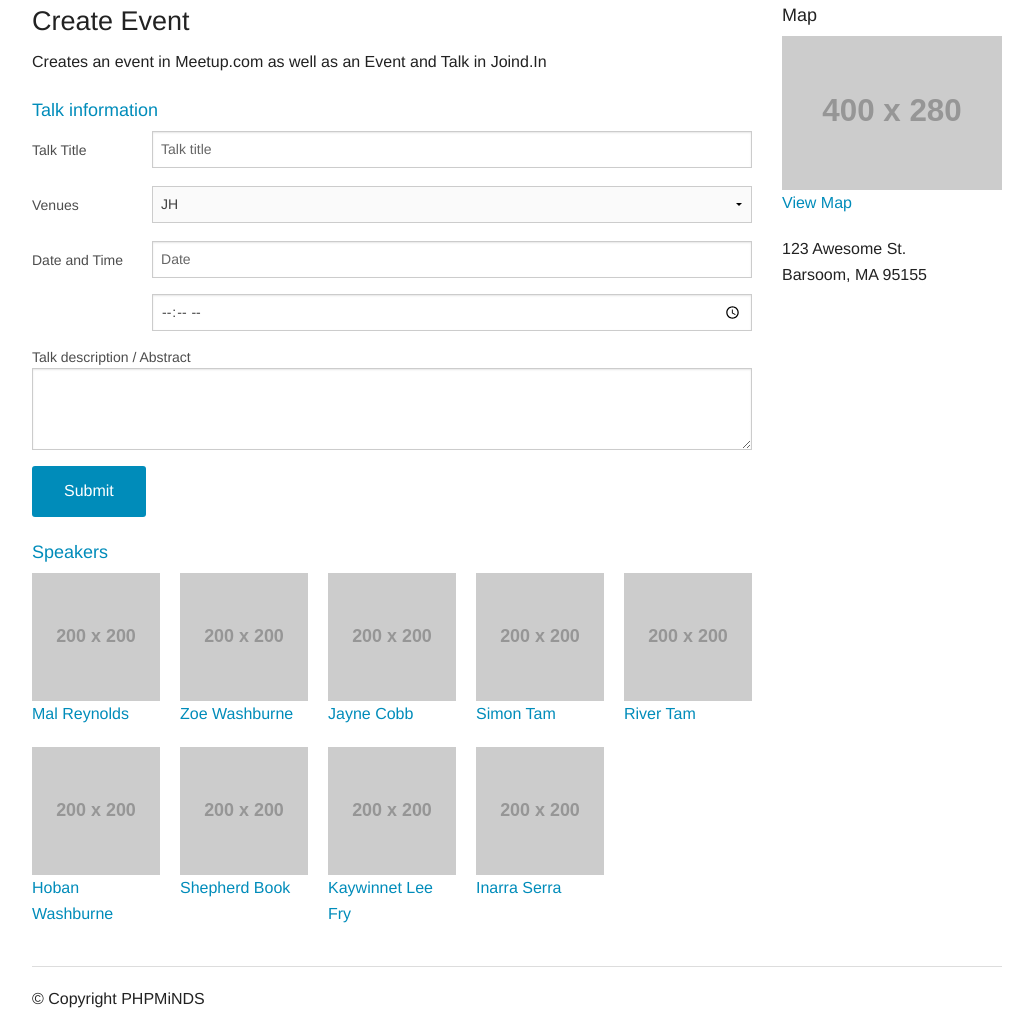
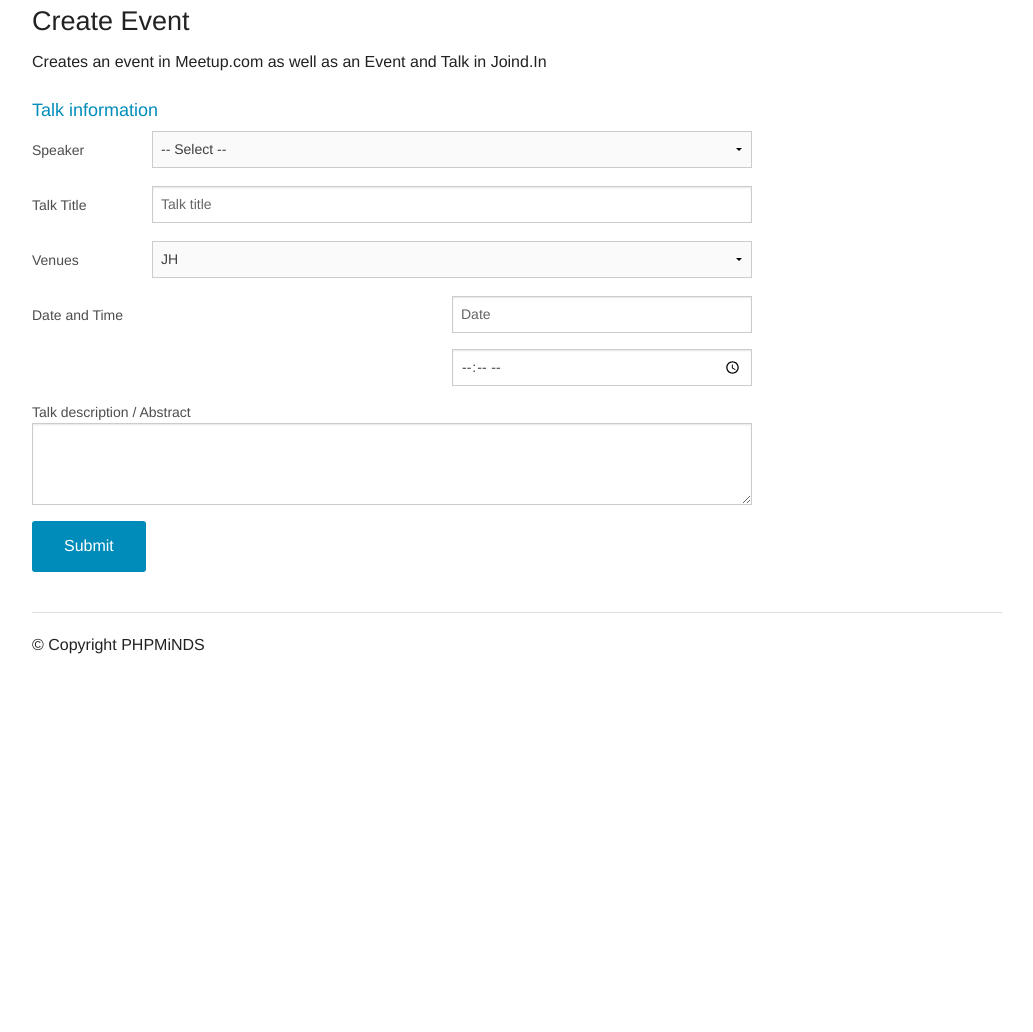
Before and after one commit to phpminds/website, a PHP site: template app/templates/admin/create-event.twig in a window 1280 px wide. Shown: the part 45-1077 px from the top of the page, without its empty margins (123-1156 px from the left). After the commit the page ends 699 px from the top, so only its background shows below. Run offline with PHP 8.4, Linux system fonts and the light colour scheme; the template is opened without the code that fills it: most values are stand-ins (such as "Sample title", 1, 10 or a date in 2020); grey boxes labelled with a size stand in for pictures from a placeholder-image service; some libraries are stand-ins or nearby versions.

Commit message:
Ability to create a speaker for the same page as creating an event.

```diff
--- a/app/templates/admin/create-event.twig
+++ b/app/templates/admin/create-event.twig
@@ -1,4 +1,6 @@
 {% extends "logged-base.twig" %}
+
+{% block title %}Create Event{% endblock %}
 
 {% block content %}
 
@@ -9,7 +11,24 @@
     <section class="section">
         <h5 class="title"><a href="#panel1">Talk information</a></h5>
         <div class="content" data-slug="panel1">
-            <form>
+            <form id="frm_event">
+
+                <div class="row collapse">
+                    <div class="large-2 columns">
+                        <label class="inline">Speaker</label>
+                    </div>
+                    <div class="large-10 columns">
+                        <select id="speakers" name="speaker">
+                            <option value="0">-- Select --</option>
+                            <option value="-1">Create speaker</option>
+                            <option value="1">Rob Allen (@akrabat)</option>
+                            <option value="2">Lorna Mitchell (@lornajane)</option>
+                            <option value="3">Jenny Wong (@miss_jwo)</option>
+                        </select>
+
+                    </div>
+                </div>
+
                 <div class="row collapse">
                     <div class="large-2 columns">
                         <label class="inline">Talk Title</label>
@@ -35,7 +54,7 @@
                     <div class="large-2 columns">
                         <label class="inline">Date and Time</label>
                     </div>
-                    <div class="large-10 columns">
+                    <div class="small-5 columns">
                         <input placeholder="Date" class="textbox-n" type="text" onfocus="(this.type='date')"  id="date">
                         <input type="time" id="time" placeholder="19:00">
                     </div>
@@ -47,22 +66,98 @@
             </form>
         </div>
     </section>
-    <section class="section">
-        <h5 class="title"><a href="#panel2">Speakers</a></h5>
-        <div class="content" data-slug="panel2">
-            <ul class="large-block-grid-5">
-                <li><a href="/cdn-cgi/l/email-protection#771a161b3704120512191e030e59151459051215"><img src="http://placehold.it/200x200&text=[person]">Mal Reynolds</a></li>
-                <li><a href="/cdn-cgi/l/email-protection#6a10050f2a190f180f04031e1344080944180f08"><img src="http://placehold.it/200x200&text=[person]">Zoe Washburne</a></li>
-                <li><a href="/cdn-cgi/l/email-protection#2349425a4d4663504651464d4a575a0d41400d514641"><img src="http://placehold.it/200x200&text=[person]">Jayne Cobb</a></li>
-                <li><a href="/cdn-cgi/l/email-protection#d6b2b9b596a5b3a4b3b8bfa2aff8b4b5f8a4b3b4"><img src="http://placehold.it/200x200&text=[person]">Simon Tam</a></li>
-                <li><a href="/cdn-cgi/l/email-protection#23484a4f4f5a4c56544a574b4e5a4e4a4d4763504651464d4a575a0d41400d514641"><img src="http://placehold.it/200x200&text=[person]">River Tam</a></li>
-                <li><a href="/cdn-cgi/l/email-protection#e9858c888f86879d818c9e80878da99a8c9b8c87809d90c78b8ac79b8c8b"><img src="http://placehold.it/200x200&text=[person]">Hoban Washburne</a></li>
-                <li><a href="/cdn-cgi/l/email-protection#7b191414103b081e091e15120f0255191855091e19"><img src="http://placehold.it/200x200&text=[person]">Shepherd Book</a></li>
-                <li><a href="/cdn-cgi/l/email-protection#6f04030a0a2f1c0a1d0a01061b16410d0c411d0a0d"><img src="http://placehold.it/200x200&text=[person]">Kaywinnet Lee Fry</a></li>
-                <li><a href="/cdn-cgi/l/email-protection#ed84838c9f8cad8a98848189c38e82809dc38c8181"><img src="http://placehold.it/200x200&text=[person]">Inarra Serra</a></li>
-            </ul>
-        </div>
-    </section>
 </div>
 
 {% endblock %}
+
+{% block right_column %}
+    <div id="new_speaker" class="hide">
+        <h4>Create new speaker</h4>
+        <form id="frm_speaker">
+            <input type="hidden" value="{{ name }}" name="{{ nameKey }}">
+            <input type="hidden" value="{{ value }}" name="{{ valueKey }}">
+            <div class="row collapse">
+                <div class="column">
+                    <input type="text" name="first_name" id="first_name" placeholder="First name" data-tooltip class="has-tip" title="The speaker's first name.">
+                </div>
+            </div>
+
+            <div class="row collapse">
+                <div class="column">
+                    <input type="text" name="last_name" id="last_name" placeholder="Last name" data-tooltip class="has-tip" title="The speaker's last name.">
+                </div>
+            </div>
+
+            <div class="row collapse">
+                <div class="column">
+                    <input type="email" name="email" id="email" placeholder="Email" data-tooltip class="has-tip" title="The speaker's email.">
+                </div>
+            </div>
+
+            <div class="row collapse">
+                <div class="column">
+                    <input type="text" name="twitter" id="twitter" placeholder="@Twitter" data-tooltip class="has-tip" title="The speaker's Twitter handle.">
+                </div>
+            </div>
+
+            <button type="submit" class="radius button">Create</button>
+        </form>
+
+    </div>
+{% endblock %}
+
+{% block scripts %}
+<script>
+    $( document ).ready(function() {
+        var newSpeaker = $('#new_speaker'),
+            speakersDropdown = $('#speakers');
+
+        speakersDropdown.change(function(){
+
+            if ($(this).val() == -1) {
+                    newSpeaker.addClass('show');
+                    newSpeaker.removeClass('hide');
+            }
+        });
+
+        // Add speaker and update the Speaker's dropdown with this speaker selected
+        $('#frm_speaker').submit(function(event){
+            event.preventDefault();
+
+            var speakerForm = $('#frm_speaker'),
+                firstName = speakerForm.find('#first_name').val(),
+                lastName = speakerForm.find('#last_name').val(),
+                email = speakerForm.find('#email').val(),
+                twitter = speakerForm.find('#twitter').val(),
+                speakerID = null;
+
+
+            // do AJAX call
+            var post = $.post(
+                    "/create-speaker",
+                    speakerForm.serialize()
+            );
+
+            post.done(function(data){
+
+                if (data.error) {
+                    // handle errors
+                    // show messages to the user
+                    console.log(data.error);
+                } else {
+
+                    speakerID = data.id;
+
+                    // hide form
+                    newSpeaker.addClass('hide');
+
+                    // update dropdown
+                    speakersDropdown.append('<option selected value="'+ speakerID +'">' + firstName + ' ' + lastName + ' (' + twitter + ')</option>');
+                }
+            });
+
+
+        });
+    });
+</script>
+{% endblock %}
--- a/app/templates/logged-base.twig
+++ b/app/templates/logged-base.twig
@@ -5,7 +5,7 @@
         <link rel="stylesheet" href="/libs/foundation/css/foundation.css" />
         <script src="/libs/js/jquery.min.js"></script>
         <script src="/libs/foundation/js/foundation.min.js"></script>
-        <title>{% block title %}{% endblock %} - PHPMiNDS Admin</title>
+        <title>{% block title %}{% endblock %} - PHPMiNDS</title>
     {% endblock %}
 </head>
 <body>
@@ -41,27 +41,13 @@
 </nav>
 
 
-
-
-
-
 <div class="row">
     <div class="large-9 columns">
         {% block content %}{% endblock %}
     </div>
 
-
     <div class="large-3 columns">
-        <h5>Map</h5>
-
-        <p>
-            <a href="" data-reveal-id="mapModal"><img src="http://placehold.it/400x280"></a><br/>
-            <a href="" data-reveal-id="mapModal">View Map</a>
-        </p>
-        <p>
-            123 Awesome St.<br/>
-            Barsoom, MA 95155
-        </p>
+        {% block right_column %}{% endblock %}
     </div>
 
 </div>
@@ -80,14 +66,8 @@
     </footer>
 {% endblock %}
 
-<div class="reveal-modal" id="mapModal">
-    <h4>Where We Are</h4>
-    <p><img src="http://placehold.it/800x600"/></p>
+{% block scripts %}
 
-
-    <a href="#" class="close-reveal-modal">×</a>
-</div>
-
-
+{% endblock %}
 </body>
 </html>
```
Also changed, not shown: app/settings.php (deleted, +0 -26 lines), app/src/Action/CreateEventAction.php (+14 -2 lines), app/src/Action/CreateSpeakerAction.php (added, +63 -0 lines), app/src/Model/Event/Speaker.php (+65 -0 lines), app/src/Repository/SpeakersRepository.php (added, +38 -0 lines), migrations/20151101154328_speakers_table.php (added).
